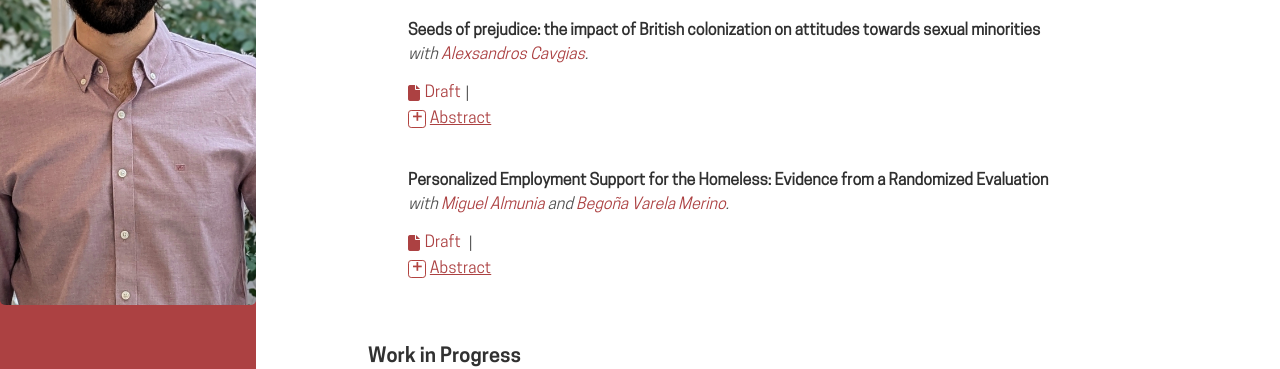
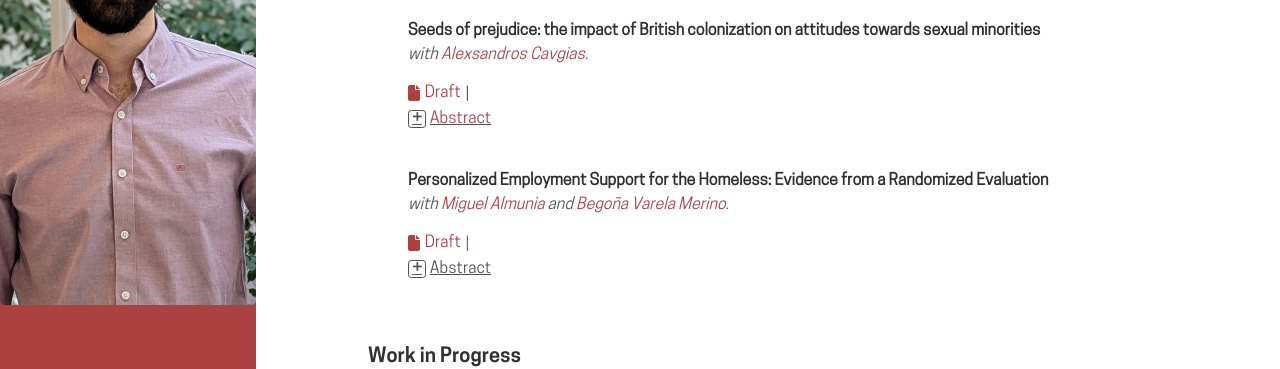
Before and after one commit to cnavarroserrano/cnavarroserrano.github.io, a Jekyll site: the page built from index.md, in a window 1280 px wide and 1400 px high, scrolled down 697 px. Shown: the part 215-584 px from the top of the window. Built offline with Jekyll 4.4.1, drawn with Linux system fonts in a browser that asks for light colours; some web fonts are replaced.

Commit message:
last try abstract button

```diff
--- a/index.md
+++ b/index.md
@@ -120,19 +120,19 @@
 <dd class="indented">
   <p><i>with <a href="https://miguelalmunia.weebly.com/" target="_blank">Miguel Almunia</a> and <a href="https://www.linkedin.com/in/bego%C3%B1a-varela-merino-7361751aa/" target="_blank">Begoña Varela Merino</a>.</i></p>
 
-<p class="paper-row"
-   style="margin:1px 0 0; color: var(--bs-link-color); white-space: nowrap;">
+<p class="paper-row" style="margin:1px 0 0;">
   <a class="paper" href="papers/WP_RCT_homelessness.pdf" target="_blank" rel="noopener noreferrer">
     <i class="fa-solid fa-file" aria-hidden="true"></i>Draft
   </a>
-  <span>&nbsp;|&nbsp;</span>
-  <details class="abs" style="display:inline-block; vertical-align:baseline;">
-    <summary><a><span>Abstract</span></a></summary>
-    <div style="display:block; margin-top:10px; white-space: normal;">
+  <span>|</span>
+  <details class="abs">
+    <summary>Abstract</summary>
+    <div class="abs-body">
       <p>We evaluate the impact of a randomized intervention designed to promote labor market integration among people experiencing homelessness in Spain. Participants were randomly assigned to either a personalized employment program, featuring intensive caseworker support and financial assistance, or to the traditional employment model. Short-term results show substantial gains for the treatment group in housing stability, employment, income, and life satisfaction. However, these differences largely dissipated after six months, as the outcomes of those in the traditional model improved. The findings highlight both the potential of personalized approaches to accelerate integration and the challenges of sustaining long-term effects in homelessness interventions.</p>
     </div>
   </details>
 </p>
+
 
 
 </dd>
--- a/public/css/custom.css
+++ b/public/css/custom.css
@@ -4,74 +4,38 @@
 .fa-regular{ font-weight:400 !important; }
 .fa-brands{ font-family:"Font Awesome 6 Brands" !important; font-weight:400 !important; }
 
-/* Enlace con icono y texto alineados */
+/* Draft link: icon + text inline */
 a.paper{
-  display: inline-flex;      /* was flex (block) */
-  align-items: center;
-  gap: .5ch;
-  line-height: 1;
-  white-space: nowrap;
-  margin: 0;      /* space before the | / Abstract */
+  display:inline-flex; align-items:center; gap:.5ch; line-height:1; margin:0;
 }
 
-/* remove default triangle and style the toggle */
-.abs summary{
-  list-style: none;
-  cursor: pointer;
-  display: inline-flex;
-  align-items: center;
-  gap: .4ch;
-  margin: 6px 0 0;          /* tighten space above; tweak as needed */
+/* Row: keep Draft | Abstract on one line; content goes below */
+.paper-row{
+  color: var(--bs-link-color, #b2433f);
+  display:grid;
+  grid-auto-flow:column;
+  grid-auto-columns:max-content;
+  align-items:baseline;
+  column-gap:.5ch;
 }
-.abs summary::-webkit-details-marker{ display:none; }
-
-/* plus/minus box */
-.abs summary::before{
-  content: "+";
-  display: inline-grid;
-  place-items: center;
-  width: 1em;
-  height: 1em;
-  border: 1px solid currentColor;
-  border-radius: .2em;
-  line-height: 1;
-  font-weight: 600;
-}
-.abs[open] summary::before{ content: "–"; }   /* en dash looks like a minus */
-
-/* spacing below when open (separates papers slightly) */
-.abs > div{ margin: 10px 0 18px; }            /* tweak numbers to taste */
-
-/* keep Abstract + Draft on ONE line */
-.abs{ display: inline-block; vertical-align: baseline; }
-
-/* remove default extra space on summary */
-.abs summary{ margin: 0; }
-
-/* make "Abstract" look like a normal link */
-.abs summary a{
-  color: inherit;                 /* use your site’s link color via parent */
-  text-decoration: underline;
-  pointer-events: none;           /* so clicking anywhere on summary still toggles */
-}
-.abs summary a:hover{ text-decoration: none; }
-
-/* make the plus + "Abstract" use the link color */
-.abs{
-  color: var(--bs-link-color, #b2433f); /* fallback hex if the var doesn't exist */
+.paper-row .abs{ display:contents; }                 /* flatten details */
+.paper-row .abs .abs-body{
+  grid-column:1 / -1;                                /* next row, full width */
+  margin:10px 0 18px;                                /* spacing when open */
+  color: inherit;
 }
 
-/* row that holds Abstract | Draft */
-.paper-row{
-  display: grid;
-  grid-auto-flow: column;
-  grid-auto-columns: max-content;
-  align-items: baseline;
-  column-gap: .5ch;            /* space between items */
+/* Abstract toggle styling (+ / –) */
+.abs summary{
+  list-style:none; cursor:pointer;
+  display:inline-flex; align-items:center; gap:.4ch;
+  color: inherit; text-decoration: underline;
 }
-
-/* flatten <details> so its children (summary + content) become grid items */
-.paper-row .abs{ display: contents; }
-
-/* when open, the abstract content drops to next row and spans full width */
-.paper-row .abs > div{ grid-column: 1 / -1; }
+.abs summary:hover{ text-decoration:none; }
+.abs summary::-webkit-details-marker{ display:none; }
+.abs summary::before{
+  content:"+"; display:inline-grid; place-items:center;
+  width:1em; height:1em; border:1px solid currentColor; border-radius:.2em;
+  line-height:1; font-weight:600;
+}
+.abs[open] summary::before{ content:"–"; }
```
